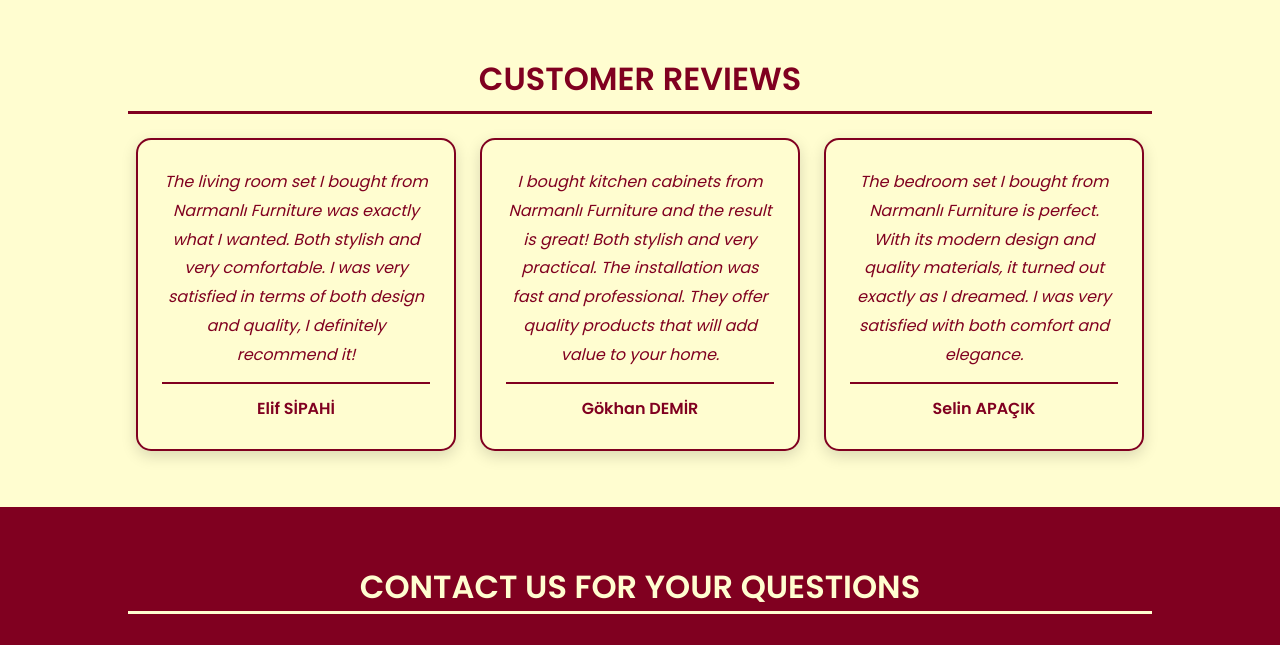
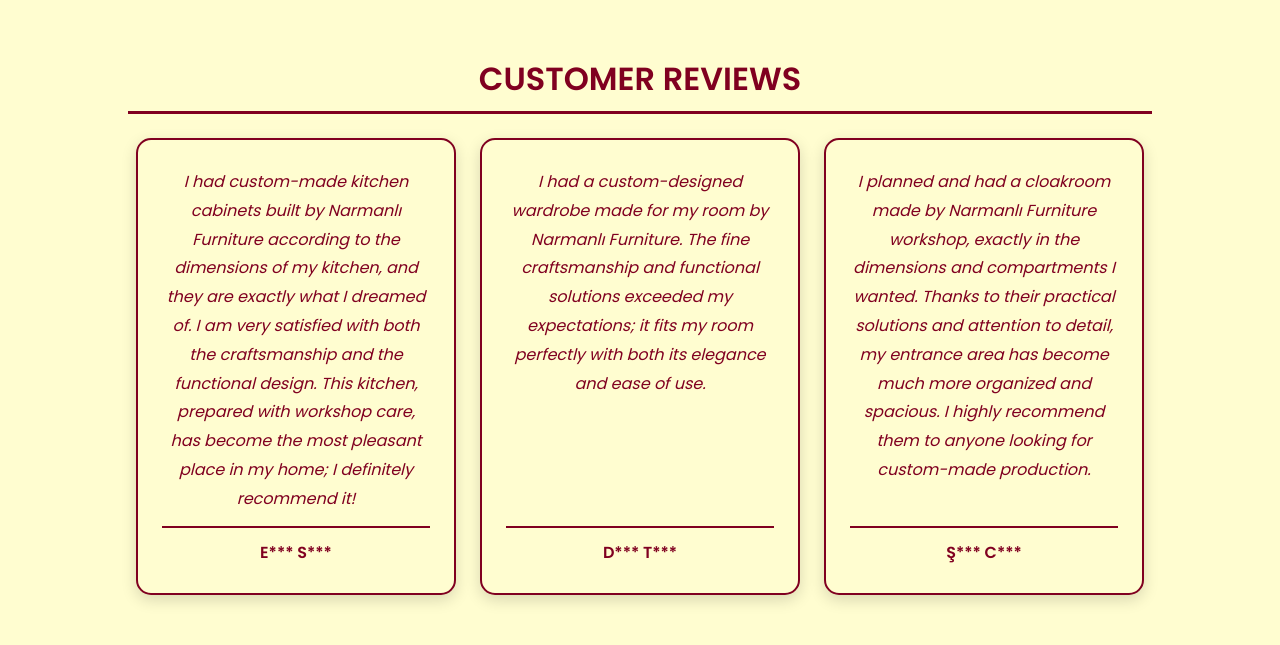
Before and after one commit to begumnarmanli/narmanli_mobilya, a plain HTML site: page index.html in a window 1280 px wide. Shown: the part 2480-3125 px from the top of the page. Drawn offline with Linux system fonts and the light colour scheme.

Commit message:
Seo ayarları yapıldı.

```diff
--- a/index.html
+++ b/index.html
@@ -413,27 +413,31 @@
       <div class="box-container">
         <div class="box">
           <p data-i18n="review1">
-            Narmanlı Mobilya'dan aldığım oturma odası takımı tam istediğim gibi
-            oldu. Hem şık hem de çok rahat. Hem tasarım hem de kalite açısından
-            çok memnun kaldım, kesinlikle tavsiye ederim!
+            Mutfak alanımın ölçülerine göre tam hayalimdeki dolapları Narmanlı
+            Mobilya'ya yaptırdım. Hem işçilik kalitesinden hem de fonksiyonel
+            tasarımından çok memnun kaldım. Atölye özeniyle hazırlanan bu
+            mutfak, evimin en keyifli yeri oldu; kesinlikle tavsiye ederim.
           </p>
-          <h3>Elif SİPAHİ</h3>
+          <h3>E*** S***</h3>
         </div>
         <div class="box">
           <p data-i18n="review2">
-            Narmanlı Mobilya'dan mutfak dolapları aldım ve sonuç harika! Hem şık
-            hem de çok kullanışlı. Kurulum hızlı ve profesyoneldi. Evinize değer
-            katacak kaliteli ürünler sunuyorlar.
+            Narmanlı Mobilya'ya odam için özel tasarım bir gardırop yaptırdım.
+            Mobilyadaki ince ustalık ve fonksiyonel çözümler beklentimin çok
+            üzerinde oldu; hem şıklığı hem de kullanım kolaylığıyla odama
+            mükemmel uyum sağladı.
           </p>
-          <h3>Gökhan DEMİR</h3>
+          <h3>D*** T***</h3>
         </div>
         <div class="box">
           <p data-i18n="review3">
-            Narmanlı Mobilya'dan aldığım yatak odası takımı mükemmel. Modern
-            tasarımı ve kaliteli malzemeleri ile hayalimdeki gibi oldu. Hem
-            kullanım rahatlığı hem de şıklığıyla çok memnun kaldım.
+            Antrem için tam istediğim ölçülerde ve bölmelerde bir vestiyer
+            planlayıp yaptırdım. Narmanlı Mobilya atölyesinin sunduğu pratik
+            çözümler ve detaylardaki özen sayesinde giriş alanım çok daha
+            düzenli ve ferah hale geldi. Sipariş üzerine üretim yaptırmak
+            isteyenlere gönül rahatlığıyla öneririm.
           </p>
-          <h3>Selin APAÇIK</h3>
+          <h3>Ş*** C***</h3>
         </div>
       </div>
     </section>
--- a/js/lang.js
+++ b/js/lang.js
@@ -57,6 +57,17 @@
     const currentLangLabel = document.getElementById("current-lang-label");
     if (currentLangLabel) {
       currentLangLabel.textContent = lang.toUpperCase();
+    }
+
+    // Meta description güncelle
+    const metaDescriptions = {
+      tr: "Narmanlı Mobilya - Antalya'da özel tasarım mutfak, banyo, gardırop ve daha fazlası. Sipariş üzerine üretim, butik mobilya çözümleri.",
+      en: "Narmanlı Furniture - Custom design kitchen, bathroom, wardrobe and more in Antalya, Turkey. Made-to-order, boutique furniture solutions.",
+      ru: "Нармanlı Мебель - Мебель на заказ в Анталье: кухни, ванные, шкафы и многое другое. Индивидуальный дизайн, бутиковые решения."
+    };
+    const metaDesc = document.querySelector('meta[name="description"]');
+    if (metaDesc && metaDescriptions[lang]) {
+      metaDesc.setAttribute("content", metaDescriptions[lang]);
     }
 
     document.querySelectorAll(".blog-btn").forEach((btn) => {
--- a/locales/en/corporate.json
+++ b/locales/en/corporate.json
@@ -29,9 +29,9 @@
   "about-btn": "Discover More",
 
   "reviews-title": "Customer Reviews",
-  "review1": "The living room set I bought from Narmanlı Furniture was exactly what I wanted. Both stylish and very comfortable. I was very satisfied in terms of both design and quality, I definitely recommend it!",
-  "review2": "I bought kitchen cabinets from Narmanlı Furniture and the result is great! Both stylish and very practical. The installation was fast and professional. They offer quality products that will add value to your home.",
-  "review3": "The bedroom set I bought from Narmanlı Furniture is perfect. With its modern design and quality materials, it turned out exactly as I dreamed. I was very satisfied with both comfort and elegance.",
+  "review1": "I had custom-made kitchen cabinets built by Narmanlı Furniture according to the dimensions of my kitchen, and they are exactly what I dreamed of. I am very satisfied with both the craftsmanship and the functional design. This kitchen, prepared with workshop care, has become the most pleasant place in my home; I definitely recommend it!",
+  "review2": "I had a custom-designed wardrobe made for my room by Narmanlı Furniture. The fine craftsmanship and functional solutions exceeded my expectations; it fits my room perfectly with both its elegance and ease of use.",
+  "review3": "I planned and had a cloakroom made by Narmanlı Furniture workshop, exactly in the dimensions and compartments I wanted. Thanks to their practical solutions and attention to detail, my entrance area has become much more organized and spacious. I highly recommend them to anyone looking for custom-made production.",
 
   "contact-title": "Contact Us For Your Questions",
   "contact-h3": "Contact Us",
--- a/locales/ru/corporate.json
+++ b/locales/ru/corporate.json
@@ -29,9 +29,9 @@
   "about-btn": "Узнать больше",
 
   "reviews-title": "Отзывы клиентов",
-  "review1": "Гарнитур для гостиной, который я купила в Narmanlı Мебель, оказался именно таким, каким я его хотела. И стильный, и очень удобный. Я была очень довольна как дизайном, так и качеством, определённо рекомендую!",
-  "review2": "Я купил кухонные шкафы у Narmanlı Мебель и результат отличный! И стильные, и очень практичные. Установка была быстрой и профессиональной. Они предлагают качественные продукты, которые добавят ценности вашему дому.",
-  "review3": "Спальный гарнитур, который я купил в Narmanlı Мебель, идеален. С его современным дизайном и качественными материалами он оказался именно таким, каким я мечтал. Я был очень доволен как комфортом, так и элегантностью.",
+  "review1": "Я заказала в ателье Narmanlı Mobilya кухонные шкафы точно по размерам моей кухни, и они оказались именно такими, о которых я мечтала. Я очень довольна как качеством исполнения, так и функциональным дизайном. Эта кухня, созданная с мастерским подходом, стала самым уютным местом в моем доме; определенно рекомендую!",
+  "review2": "Я заказала в Narmanlı Mobilya шкаф по индивидуальному проекту для своей комнаты. Тонкое мастерство и функциональные решения превзошли мои ожидания; он идеально вписался в комнату благодаря своей элегантности и удобству использования.",
+  "review3": "Я спланировала и заказала в ателье Narmanlı Mobilya прихожую именно тех размеров и с теми отделениями, которые мне были нужны. Благодаря их практичным решениям и вниманию к деталям моя входная зона стала гораздо более организованной и просторной. Искренне рекомендую всем, кто хочет заказать мебель по индивидуальному заказу.",
 
   "contact-title": "Свяжитесь с нами по вашим вопросам",
   "contact-h3": "Свяжитесь с нами",
--- a/locales/tr/corporate.json
+++ b/locales/tr/corporate.json
@@ -29,9 +29,9 @@
   "about-btn": "Daha Fazla Keşfet",
 
   "reviews-title": "Kullanıcı Yorumları",
-  "review1": "Narmanlı Mobilya'dan aldığım oturma odası takımı tam istediğim gibi oldu. Hem şık hem de çok rahat. Hem tasarım hem de kalite açısından çok memnun kaldım, kesinlikle tavsiye ederim!",
-  "review2": "Narmanlı Mobilya'dan mutfak dolapları aldım ve sonuç harika! Hem şık hem de çok kullanışlı. Kurulum hızlı ve profesyoneldi. Evinize değer katacak kaliteli ürünler sunuyorlar.",
-  "review3": "Narmanlı Mobilya'dan aldığım yatak odası takımı mükemmel. Modern tasarımı ve kaliteli malzemeleri ile hayalimdeki gibi oldu. Hem kullanım rahatlığı hem de şıklığıyla çok memnun kaldım.",
+  "review1": "Mutfak alanımın ölçülerine göre tam hayalimdeki dolapları Narmanlı Mobilya'ya yaptırdım. Hem işçilik kalitesinden hem de fonksiyonel tasarımından çok memnun kaldım. Atölye özeniyle hazırlanan bu mutfak, evimin en keyifli yeri oldu; kesinlikle tavsiye ederim.",
+  "review2": "Narmanlı Mobilya'ya odam için özel tasarım bir gardırop yaptırdım. Mobilyadaki ince ustalık ve fonksiyonel çözümler beklentimin çok üzerinde oldu; hem şıklığı hem de kullanım kolaylığıyla odama mükemmel uyum sağladı.",
+  "review3": "Antrem için tam istediğim ölçülerde ve bölmelerde bir vestiyer planlayıp yaptırdım. Narmanlı Mobilya atölyesinin sunduğu pratik çözümler ve detaylardaki özen sayesinde giriş alanım çok daha düzenli ve ferah hale geldi. Sipariş üzerine üretim yaptırmak isteyenlere gönül rahatlığıyla öneririm.",
 
   "contact-title": "Sorularınız İçin Bize Ulaşın",
   "contact-h3": "Bize Ulaşın",
--- a/styles/style.css
+++ b/styles/style.css
@@ -133,8 +133,8 @@
 }
 
 .header .logo img {
-  width: 130px !important;
-  height: 50px !important;
+  width: 150px !important;
+  height: 65px !important;
   display: block;
   object-fit: contain;
 }
@@ -703,7 +703,10 @@
   padding: 2rem 2.5rem;
   background-color: var(--black-color);
   border-radius: 15px;
-  height: fit-content;
+  height: auto;
+  display: flex;
+  flex-direction: column;
+  justify-content: space-between;
   box-shadow: 0 5px 15px rgba(0, 0, 0, 0.15);
   transition:
     transform 0.3s ease,
@@ -1040,8 +1043,8 @@
   }
 
   .header .logo img {
-    width: 200px !important;
-    height: 75px !important;
+    width: 240px !important;
+    height: 90px !important;
   }
 
   .lang-switcher-wrapper {
@@ -1340,7 +1343,7 @@
   }
 
   .header .logo img {
-    width: 250px !important;
+    width: 260px !important;
     height: 100px !important;
   }
 
@@ -1510,6 +1513,7 @@
   .review .box-container {
     display: flex;
     flex-direction: row;
+    align-items: stretch;
     gap: 3rem;
     max-width: none;
   }
```
Also changed, not shown: 1 other file.
